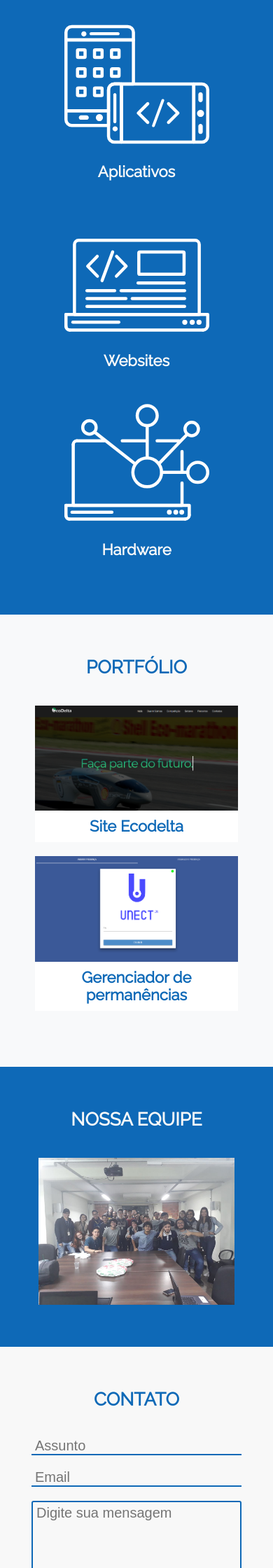
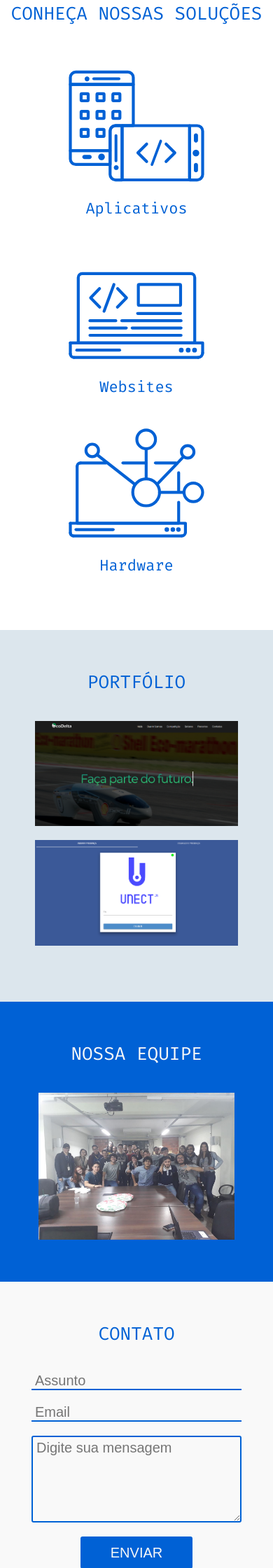
Before and after one commit to UnectJr/UnectJr.github.io, a PHP site: page / in a window 390 px wide. Shown: the part 1440-3680 px from the top of the page at 70% size. Run offline with PHP 8.4, Linux system fonts and the light colour scheme.

Commit message:
Add colors and font

```diff
--- a/css/style.css
+++ b/css/style.css
@@ -78,7 +78,7 @@ img {
 
 section {
   padding: 60px 0;
-  background-color: #fff;
+  background-color:  #0061d5;
 }
 
 .flex-item img {
@@ -320,7 +324,7 @@ section {
 /* Products */
 #products {
   text-align: center;
-  background-color:  rgb(14, 105, 183);
+  background-color: #fff;
 }
 
 #products .flex-item {
@@ -328,13 +332,17 @@ section {
 }
 
 #products .flex-item img {
-  max-width: 75%;
+  max-width: 70%;
 }
 
 #products h2 {
+  color: #0061d5;
   margin-bottom: 40px;
-  color: #f8f8f8;
   text-transform: uppercase;
+}
+
+#products h3 {
+  color: #0061d5;
 }
 
 @media (max-width: 739px) {
@@ -346,21 +354,11 @@ section {
 /* Partners */
 #partners {
   padding: 20px 0;
-  background-color: #ECF3F7;
+  background-color: rgb(220, 230, 237);
 }
 
 #partners .flex-item {
   align-self: center;
-}
-
-/* Portfolio */
-#portfolio {
-  background-color: rgb(248, 249, 250);
-}
-
-#portfolio .container {
-  max-width: 940px;
-  justify-content: space-between;
 }
 
 @media (max-width: 739px) {
@@ -369,10 +367,20 @@ section {
   }
 }
 
+/* Portfolio */
+#portfolio {
+  background-color: rgb(220, 230, 237);
+}
+
+#portfolio .container {
+  max-width: 940px;
+  justify-content: space-between;
+}
+
 #portfolio h2 {
   margin-bottom: 40px;
   text-align: center;
-  color: rgb(14, 105, 183);
+  color: #0061d5;
   text-transform: uppercase;
 }
 
@@ -384,7 +392,7 @@ section {
 #portfolio h3 {
   padding: 10px 0;
   text-align: center;
-  color: rgb(14, 105, 183);
+  color: #0061d5;
   font-size: 22px;
 }
 
@@ -396,10 +404,13 @@ section {
   #portfolio .flex-item {
     margin: 0px 50px 20px 50px;
   }
+
+  #portfolio h3 {
+    display: none;
+  }
 }
 
 /* MODAL */
-
 .modal-content {
   text-align: center;
 }
@@ -471,8 +482,9 @@ section {
 }
 
 /* Team */
+
 #team {
-  background-color: rgb(14, 105, 183);
+  background-color: #0061d5;
 }
 
 #team h2 {
@@ -490,16 +502,13 @@ section {
 /* Contact */
 #contact {
   text-align: center;
-  background-color: #f8f8f8;
-  /*
-  background: url('../img/bg-image.jpg') no-repeat;
-  background-size: cover;*/
+  background-color: rgb(249, 249, 249);
 }
 
 #contact h2 {
   margin-bottom: 40px;
   text-transform: uppercase;
-  color: rgb(14, 105, 183);
+  color: #0061d5;
 }
 
 #contact .container {
@@ -510,13 +519,13 @@ section {
 #contact .input {
   margin-bottom: 20px;
   border: none;
-  border-bottom: 2px solid rgb(14, 105, 183);
+  border-bottom: 2px solid #0061d5;
   width: 100%;
   font-size: 20px;
 }
 
 #contact textarea {
-  border: 2px solid rgb(14, 105, 183);
+  border: 2px solid #0061d5;
   border-radius: 3px;
   width: 100%;
   font-size: 20px;
@@ -525,18 +534,18 @@ section {
 
 #submit {
   padding: 10px 40px;
-  border: 3px solid rgb(14, 105, 183);
+  border: 3px solid #0061d5;
   font-size: 20px;
   text-transform: uppercase;
-  background-color:  rgb(14, 105, 183);
+  background-color:  #0061d5;
   color: #f8f8f8;
   border-radius: 3px;
 }
 
 #submit:hover  {
-  border: 3px solid rgb(14, 105, 183);
+  border: 3px solid #0061d5;
   background-color: #f8f8f8;
-  color: rgb(14, 105, 183);
+  color: #0061d5;
 }
 
 ::-webkit-input-placeholder { /* Chrome/Opera/Safari */
@@ -579,8 +588,8 @@ footer img {
 /* Google Material Design */
 /* https://material.io/design/typography/#type-scale */
 h1, h2, h3, h4, h5, h6 {
-  font-weight: bold;
-  font-family: 'Raleway', sans-serif;
+  /* font-weight: bold; */
+  font-family: 'Fira Mono', monospace;
 }
 
 html {
--- a/index.html
+++ b/index.html
@@ -9,7 +9,7 @@
   <!-- CSS -->
   <link rel="stylesheet" type="text/css" href="css/style.css">
   <!-- Google fonts -->
-  <link href="https://fonts.googleapis.com/css?family=Raleway" rel="stylesheet">
+  <link href="https://fonts.googleapis.com/css?family=Fira+Mono" rel="stylesheet">
   <!-- favicon -->
   <link rel="shortcut icon" href="img/favicon.png" type="image/png">
 </head>
@@ -126,15 +126,13 @@
   <section id="partners">
     <div class="container">
       <div class="flex-item">
-        <img src="img/partners/parceiro-dacomp.png">
-
+        <a href="http://dacomp.com.br/" target="_Blank"><img src="img/partners/parceiro-dacomp.png"></a>
       </div>
       <div class="flex-item">
-        <img src="img/partners/parceiro-ecodelta.png">
-
+        <a href="http://ecodelta.cp.utfpr.edu.br/" target="_Blank"><img src="img/partners/parceiro-ecodelta.png"></a>
       </div>
       <div class="flex-item">
-        <img src="img/partners/parceiro-solucaut.png">
+        <a href="http://solucaut.com.br/" target="_Blank"><img src="img/partners/parceiro-solucaut.png"></a>
       </div>
     </div>
   </section>
@@ -142,7 +140,6 @@
   <footer>
     <img src="img/logo/small-logo.svg">
   </footer>
-
 
   <div id="myModal1" class="modal">
     <!-- CONTEÚDO DO MODAL 1 -->
```
Also changed, not shown: other parts of css/style.css (+20 -16 lines), img/logo/small-logo.svg, img/services/hardware.svg, img/services/mobile.svg, img/services/web.svg.
